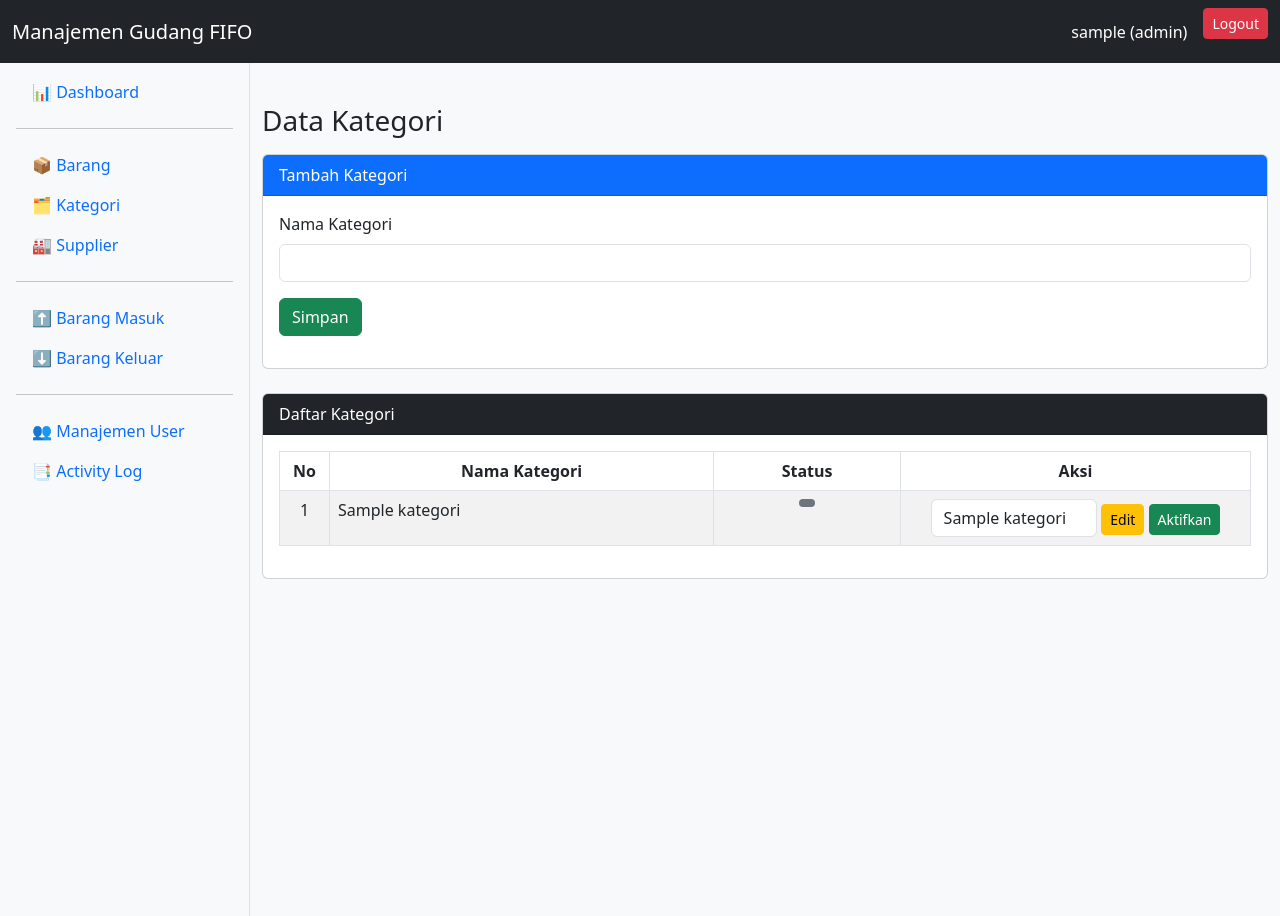
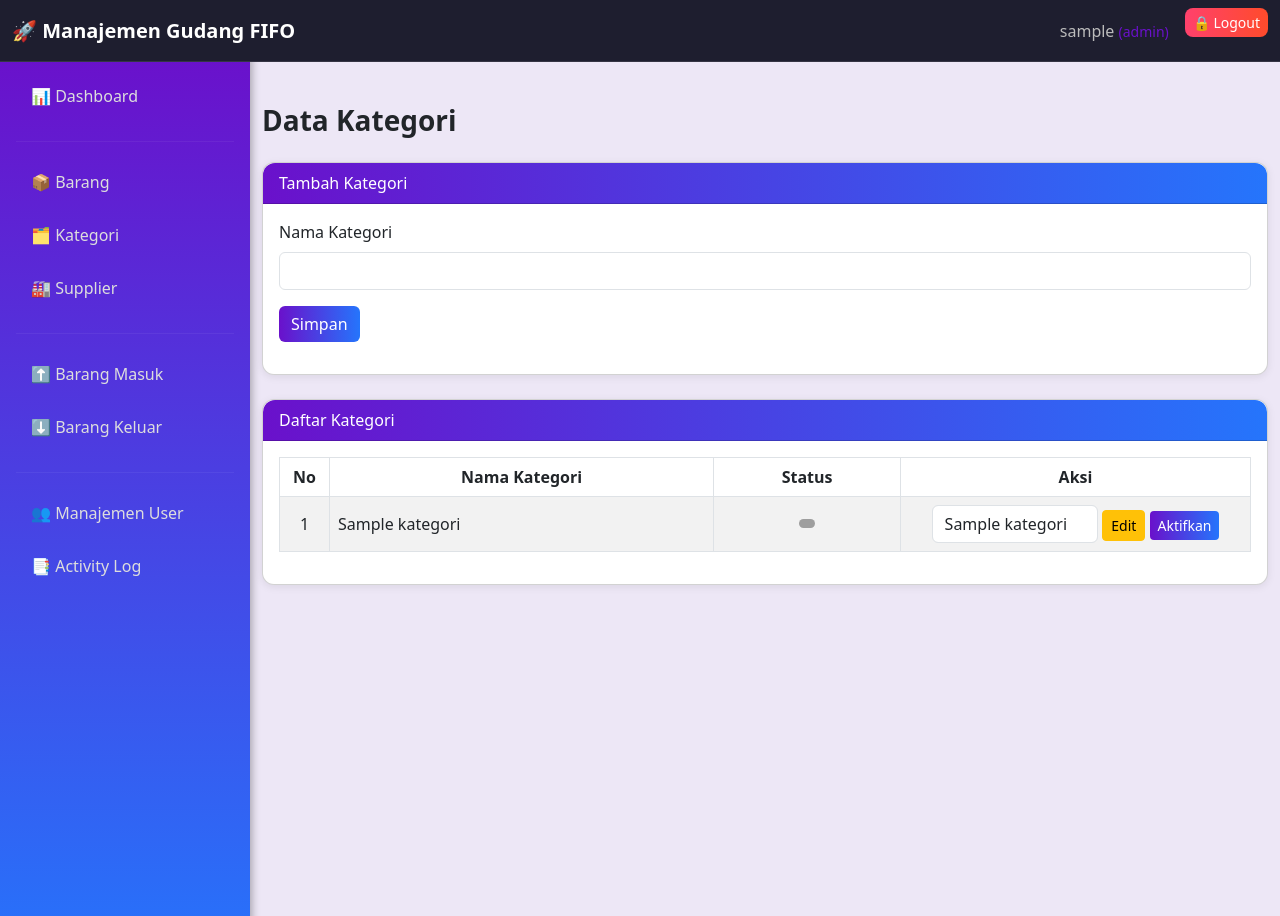
Before and after one commit to fathanhafidz/tugas_pak_nova, a PHP site: page /manajemen_gudang/pages/kategori.php in a window 1280 px wide. Run offline with PHP 8.4, Linux system fonts and the light colour scheme; the visitor is signed in with stand-in values (Sample User, id 1); tables that the repository leaves empty hold one stand-in row (values such as "Sample post"); data that the repository does not hold is empty.

Commit message:
ganti styling

```diff
--- a/includes/appbar.php
+++ b/includes/appbar.php
@@ -1,18 +1,26 @@
 <?php
-
 if (session_status() === PHP_SESSION_NONE) {
     session_start();
 }
 ?>
-<nav class="navbar navbar-expand-lg navbar-dark bg-dark fixed-top">
+<nav class="navbar navbar-expand-lg fixed-top" style="background: #1e1e2f; border-bottom: 1px solid rgba(255,255,255,0.1);">
   <div class="container-fluid">
-    <a class="navbar-brand" href="../pages/dashboard.php">Manajemen Gudang FIFO</a>
+    <!-- Judul / Brand -->
+    <a class="navbar-brand fw-bold" href="../pages/dashboard.php" style="color: #fff;">
+      🚀 Manajemen Gudang FIFO
+    </a>
+
+    <!-- Bagian kanan -->
     <div class="d-flex align-items-center">
-      <span class="text-white me-3">
-        <?php echo $_SESSION['username']; ?> (<?php echo $_SESSION['level']; ?>)
+      <span class="me-3" style="color: #bbb;">
+        <?php echo $_SESSION['username']; ?>
+        <small style="color:#6a11cb;">(<?php echo $_SESSION['level']; ?>)</small>
       </span>
       <form action ="../auth/logout.php" method="post" class="d-inline">
-        <button type="submit" class="btn btn-danger btn-sm">Logout</button>
+        <button type="submit" class="btn btn-sm"
+          style="background: linear-gradient(90deg,#ff416c,#ff4b2b); border:none; color:#fff; border-radius:8px;">
+          🔒 Logout
+        </button>
       </form>
     </div>
   </div>
--- a/includes/sidebar.php
+++ b/includes/sidebar.php
@@ -6,7 +6,8 @@
 $level = $_SESSION['level'];
 ?>
 
-<div class="bg-light border-end position-fixed" style="top: 56px; left: 0; width: 250px; height: 100vh; overflow-y: auto;">
+<!-- Sidebar -->
+<div class="sidebar">
   <ul class="nav flex-column p-3">
     <li class="nav-item">
       <a class="nav-link" href="<?= $base_url ?>/pages/dashboard.php">📊 Dashboard</a>
@@ -46,3 +47,42 @@
     <?php endif; ?>
   </ul>
 </div>
+
+<!-- Inline CSS untuk dark sidebar -->
+<style>
+  body {
+    background: #1e1e2f;
+    color: #fff;
+    font-family: "Segoe UI", sans-serif;
+  }
+
+  .sidebar {
+    position: fixed;
+    top: 56px;
+    left: 0;
+    width: 250px;
+    height: 100vh;
+    background: linear-gradient(180deg, #6a11cb, #2575fc); /* gradient ungu → biru */
+    overflow-y: auto;
+    box-shadow: 2px 0 8px rgba(0, 0, 0, 0.3);
+  }
+
+  .sidebar .nav-link {
+    color: #ddd;
+    padding: 12px 15px;
+    border-radius: 8px;
+    margin-bottom: 5px;
+    transition: all 0.3s ease;
+  }
+
+  .sidebar .nav-link:hover {
+    background: rgba(255, 255, 255, 0.15);
+    color: #fff;
+    text-decoration: none;
+    padding-left: 20px; /* animasi geser dikit */
+  }
+
+  .sidebar hr {
+    border-color: rgba(255, 255, 255, 0.2);
+  }
+</style>
--- a/pages/kategori.php
+++ b/pages/kategori.php
@@ -19,16 +19,57 @@
   <title>Data Kategori</title>
   <link rel="stylesheet" href="https://cdn.jsdelivr.net/npm/bootstrap@5.3.0/dist/css/bootstrap.min.css">
   <style>
-      body {
+    body {
       padding-top: 56px;
       padding-left: 250px;
+      background-color: #ede7f6; /* pastel lavender */
+    }
+
+    .card {
+      border-radius: 12px;
+      box-shadow: 0 2px 8px rgba(0,0,0,0.08);
+      background-color: #ffffff;
+    }
+
+    .card-header {
+      border-top-left-radius: 12px !important;
+      border-top-right-radius: 12px !important;
+      background: linear-gradient(90deg, #6a11cb, #2575fc);
+      color: #fff !important;
+    }
+
+    table {
+      background: #ffffff;
+    }
+
+    th {
+      background: #f3e5f5;
+    }
+
+    /* Tombol custom senada sidebar */
+    .btn-custom {
+      background: linear-gradient(90deg, #6a11cb, #2575fc);
+      color: #fff;
+      border: none;
+    }
+    .btn-custom:hover {
+      opacity: 0.9;
+      color: #fff;
+    }
+
+    /* Badge aktif & nonaktif pakai gradasi */
+    .badge-aktif {
+      background: linear-gradient(90deg, #6a11cb, #2575fc);
+    }
+    .badge-nonaktif {
+      background: #9e9e9e;
     }
   </style>
 </head>
-<body class="bg-light">
+<body>
 
 <div class="container mt-5">
-  <h3 class="mb-3">Data Kategori</h3>
+  <h3 class="mb-4 fw-bold text-dark">Data Kategori</h3>
 
   <?php if (isset($_SESSION['error'])) { ?>
       <div class="alert alert-danger"><?= $_SESSION['error']; unset($_SESSION['error']); ?></div>
@@ -36,23 +77,23 @@
 
   <!-- Form Tambah -->
   <div class="card mb-4">
-    <div class="card-header bg-primary text-white">Tambah Kategori</div>
+    <div class="card-header">Tambah Kategori</div>
     <div class="card-body">
       <form action="<?= $base_url ?>/backend/kategori_proses.php" method="post">
         <div class="mb-3">
           <label for="nama_kategori" class="form-label">Nama Kategori</label>
           <input type="text" name="nama_kategori" id="nama_kategori" class="form-control" required>
         </div>
-        <button type="submit" name="tambah" class="btn btn-success">Simpan</button>
+        <button type="submit" name="tambah" class="btn btn-custom">Simpan</button>
       </form>
     </div>
   </div>
 
   <!-- List Kategori -->
   <div class="card">
-    <div class="card-header bg-dark text-white">Daftar Kategori</div>
+    <div class="card-header">Daftar Kategori</div>
     <div class="card-body">
-      <table class="table table-bordered table-striped">
+      <table class="table table-bordered table-striped align-middle">
         <thead>
           <tr class="text-center">
             <th width="50">No</th>
@@ -69,7 +110,7 @@
               <td class="text-center"><?= $no++ ?></td>
               <td><?= $row['nama_kategori'] ?></td>
               <td class="text-center">
-                <span class="badge <?= $row['status']=='aktif'?'bg-success':'bg-secondary' ?>">
+                <span class="badge <?= $row['status']=='aktif'?'badge-aktif':'badge-nonaktif' ?>">
                   <?= ucfirst($row['status']) ?>
                 </span>
               </td>
@@ -88,7 +129,7 @@
                   <input type="hidden" name="status"
                          value="<?= $row['status']=='aktif'?'nonaktif':'aktif' ?>">
                   <button type="submit" name="ubah_status"
-                          class="btn <?= $row['status']=='aktif'?'btn-danger':'btn-success' ?> btn-sm">
+                          class="btn btn-custom btn-sm">
                     <?= $row['status']=='aktif'?'Nonaktifkan':'Aktifkan' ?>
                   </button>
                 </form>
```
Also changed, not shown: pages/barang.php (+95 -33 lines), pages/dashboard.php (+88 -35 lines).
